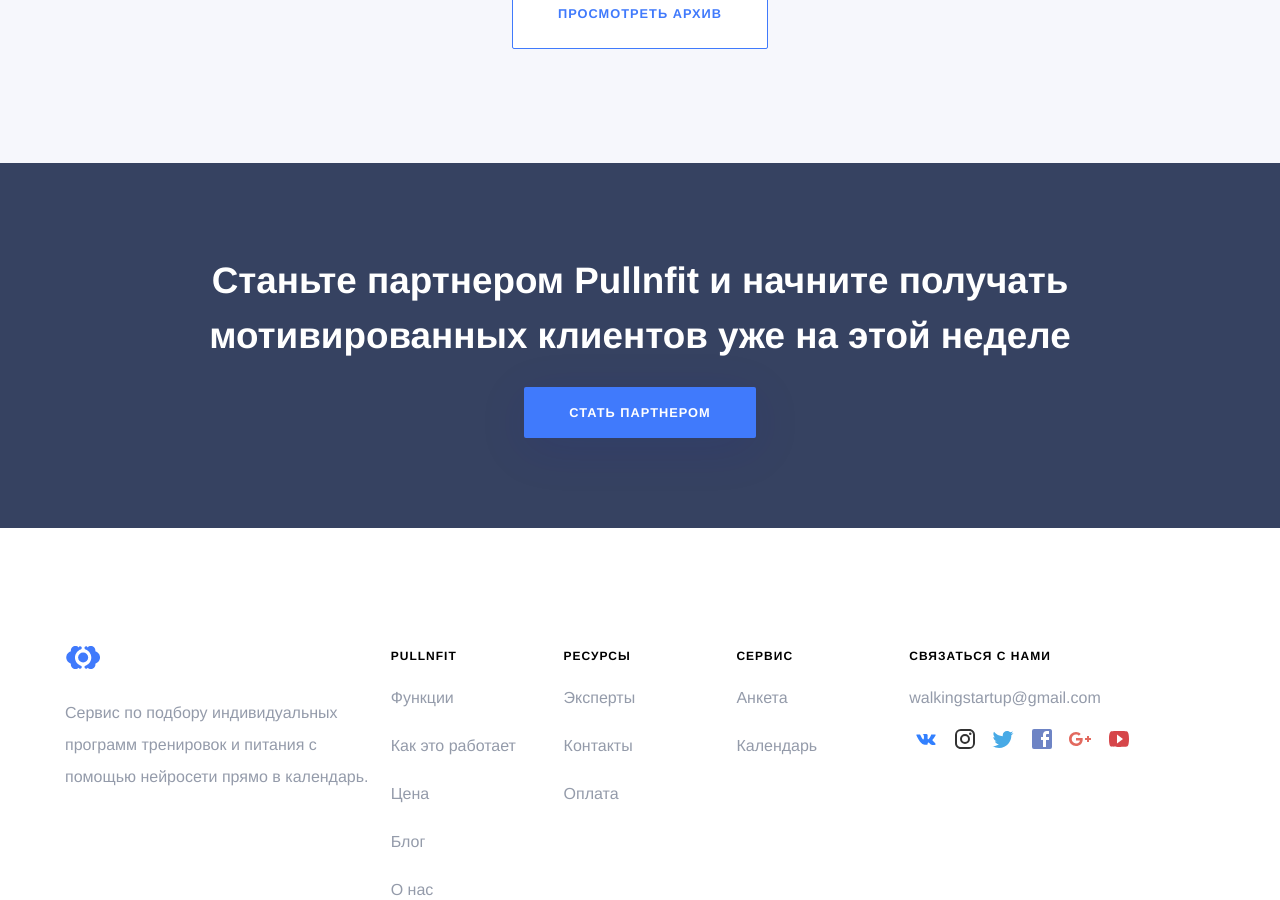
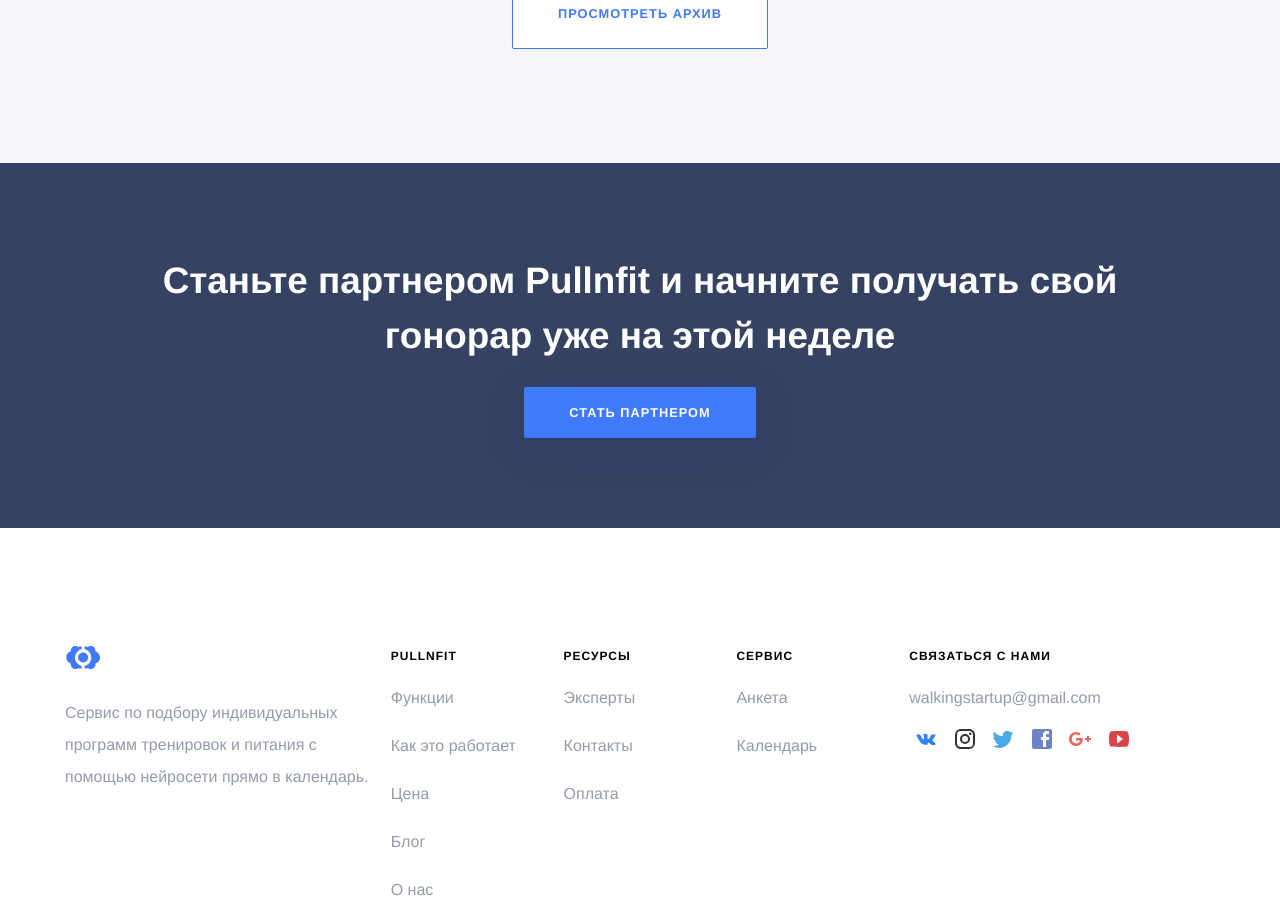
Before and after one commit to RakhimyanTim/adroholic.github.io, a Jekyll site: the page built from pages/blog.html, in a window 1280 px wide and 900 px high, scrolled down 500 px. Built offline with Jekyll 4.4.1, drawn with Linux system fonts in a browser that asks for light colours; some web fonts are replaced; some of the changed lines change nothing that is shown.

Commit message:
Update short.html

```diff
--- a/_layouts/short.html
+++ b/_layouts/short.html
@@ -23,4 +23,4 @@
 	</div>
 </div>
 
-{% include components/cta/main.html text="Станьте партнером Pullnfit и начните получать мотивированных клиентов уже на этой неделе" button="Стать партнером" %}
+{% include components/cta/main.html text="Станьте партнером Pullnfit и начните получать свой гонорар уже на этой неделе" button="Стать партнером" %}
```
